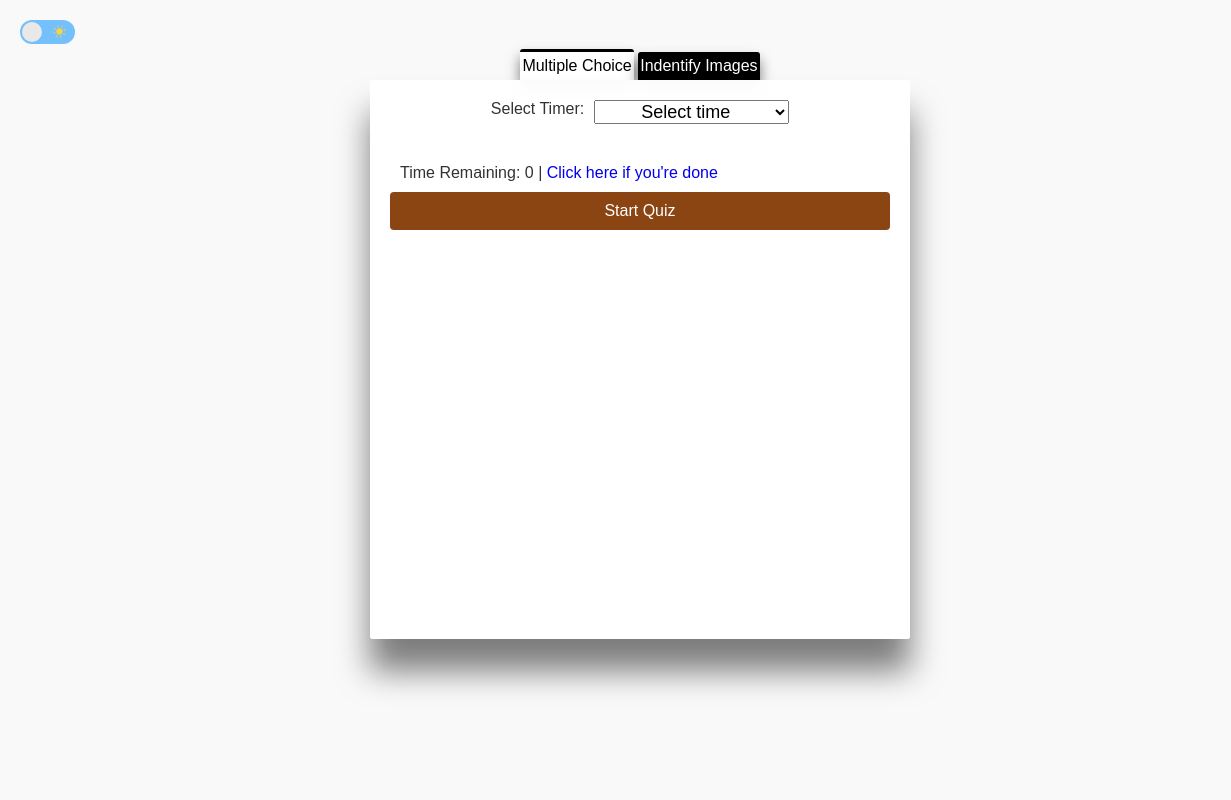
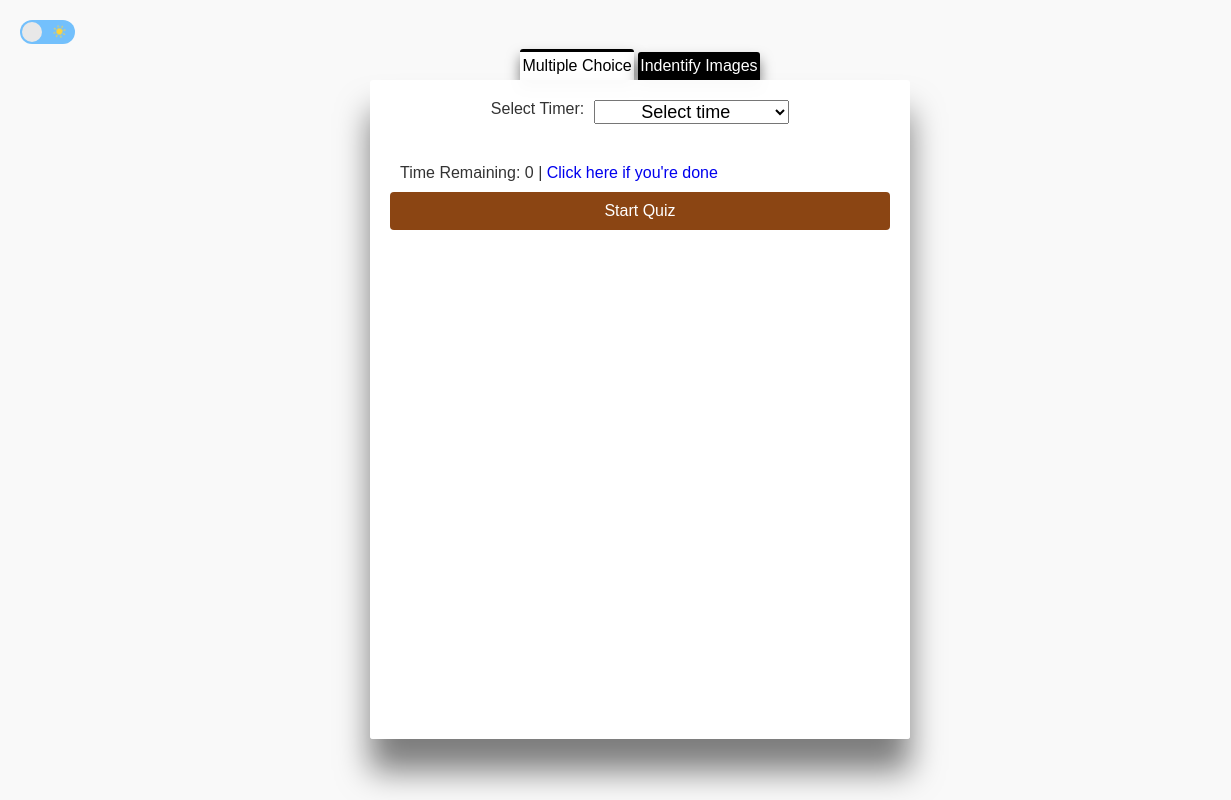
Before and after one commit to ibanezfalcon/YelleExam, a plain HTML site: page index.html in a window 1280 px wide. Shown: the full height of the page, 0-1231 px from the left. Drawn offline with Linux system fonts and the light colour scheme.

Commit message:
changes5 commit

```diff
--- a/css/exam.css
+++ b/css/exam.css
@@ -416,7 +416,7 @@ button:hover {
 .panels{
   background:#fffffff6;
   box-shadow: 0 2rem 2rem #00000080;
-  min-height:519px;
+  min-height:619px;
   width:100%;
   max-width:500px;
   border-radius:3px;
```
